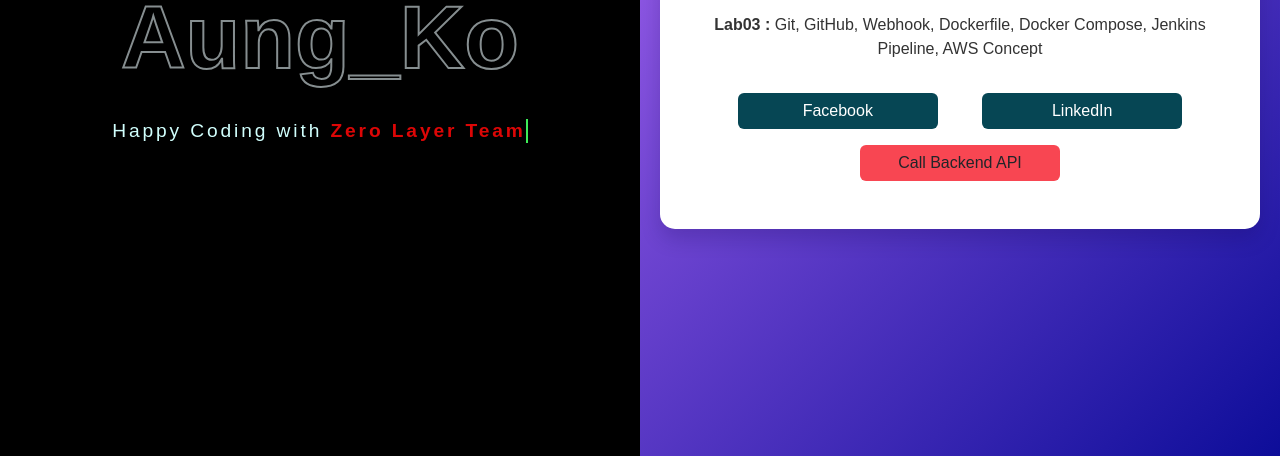
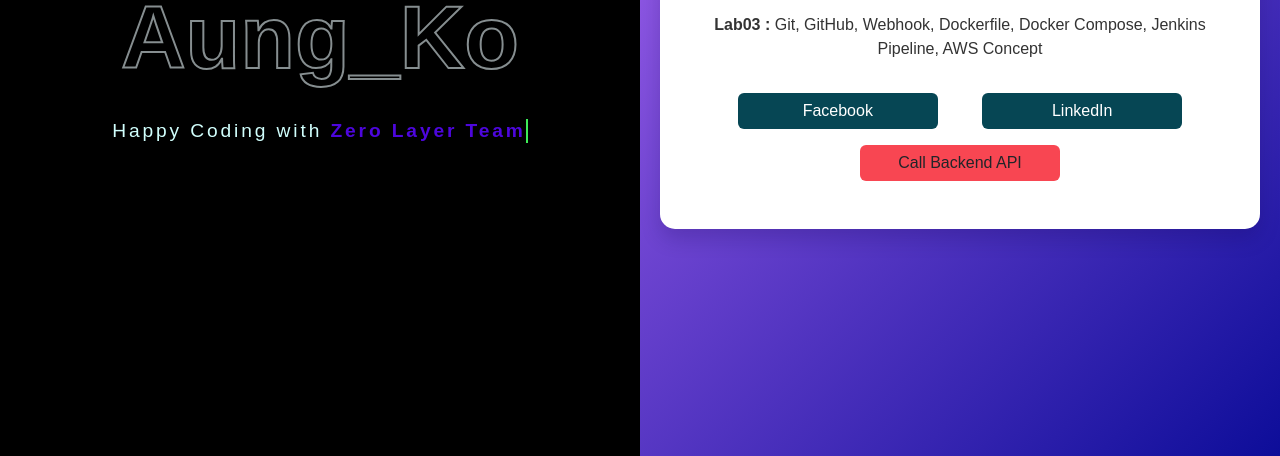
Before and after one commit to koakko/1r2d, a plain HTML site: page frontend/index.html in a window 1280 px wide. Shown: the part 344-800 px from the top of the page. Drawn offline with nearby package versions, Linux system fonts and the light colour scheme.

Commit message:
test commit

```diff
--- a/frontend/index.html
+++ b/frontend/index.html
@@ -80,7 +80,7 @@
 
         .zerolayer {
             font-weight: bold;
-            color: rgb(220, 6, 6);
+            color: rgb(77, 6, 220);
         }
 
         .hover-gradient { stroke: url(#gradient); }
```
